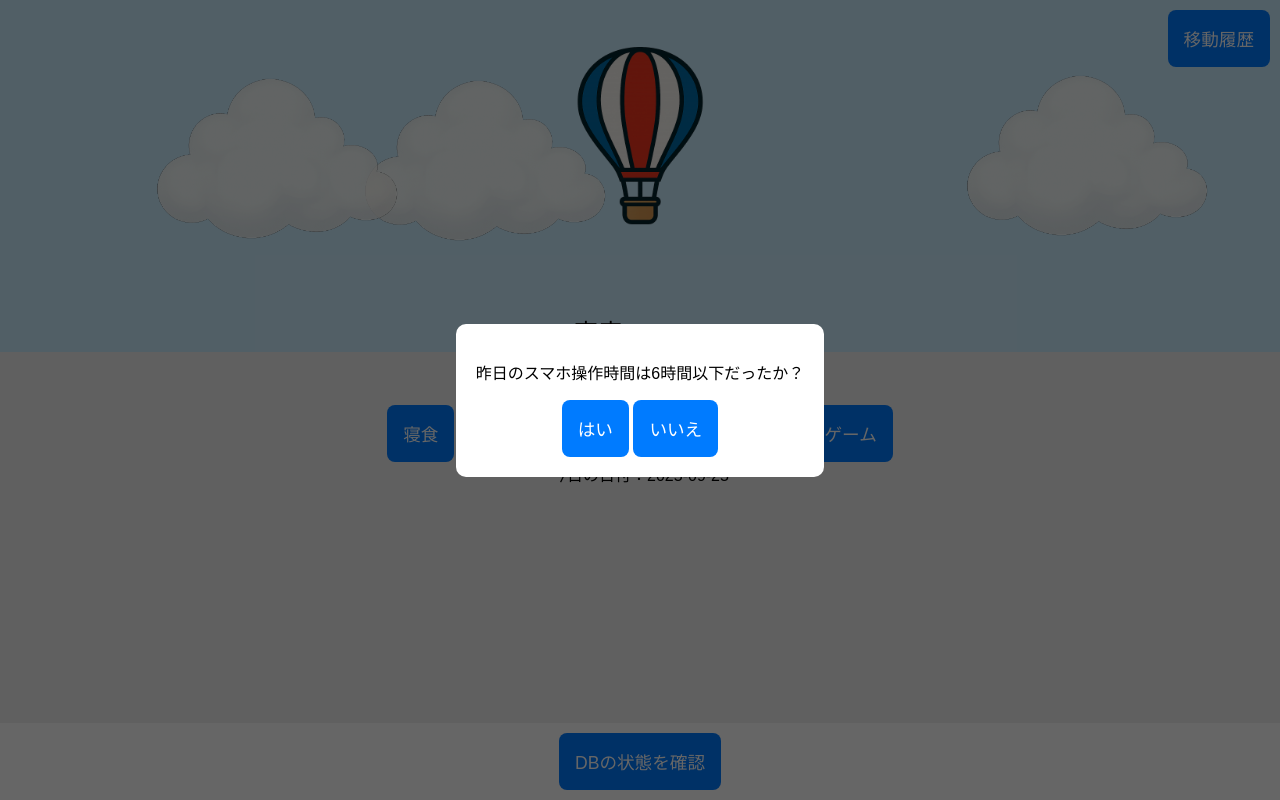
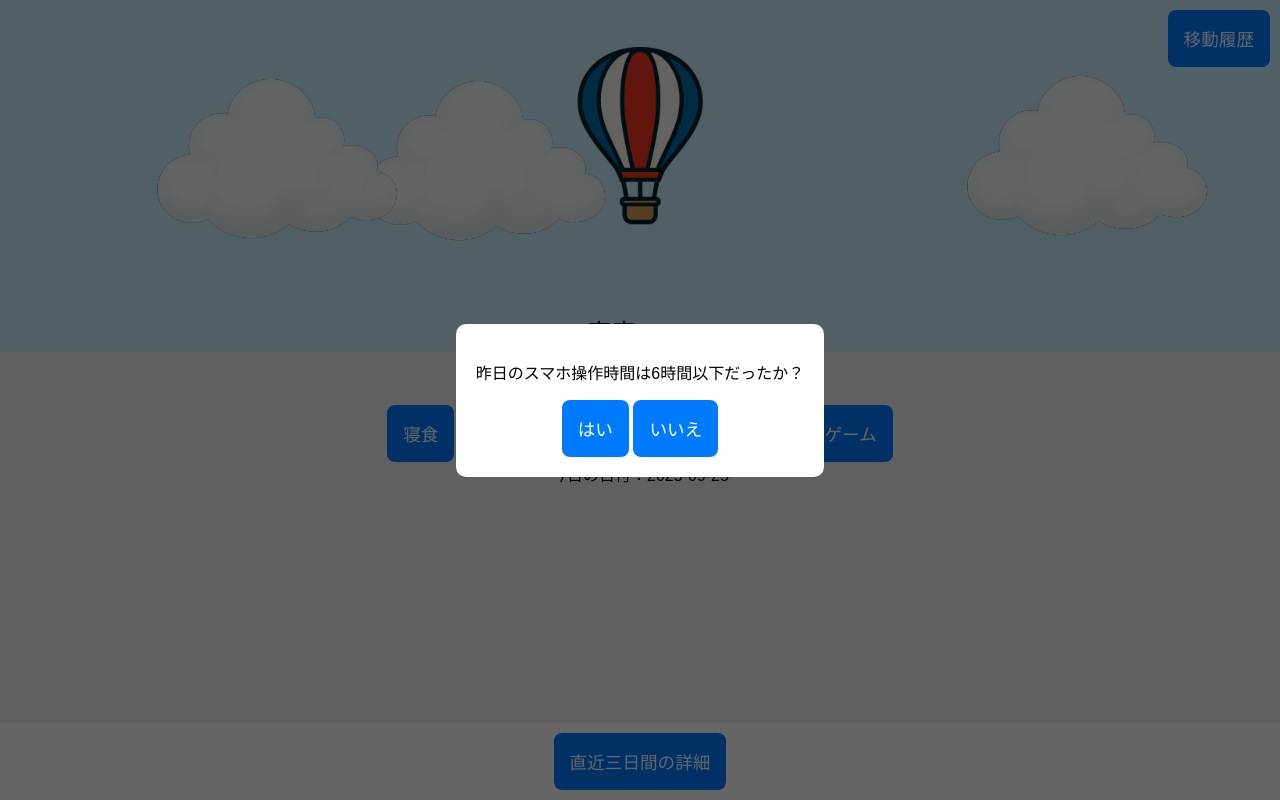
Before and after one commit to HirotoKing/schedule_app, a Flask app: page / in a window 1280 px wide. Run offline with Flask 3, Linux system fonts and the light colour scheme; data that the repository does not hold is empty; some libraries are stand-ins or nearby versions.

Commit message:
勝手に100m加算するバグを中止

```diff
--- a/static/script.js
+++ b/static/script.js
@@ -446,7 +446,7 @@ function checkDB() {
       const data = await res.json();
 
       if (Array.isArray(data)) {
-        let cumulative = 100;
+        let cumulative = 0;
         for (const d of data) {
             cumulative += d.height_change;
         }
--- a/templates/index.html
+++ b/templates/index.html
@@ -52,7 +52,7 @@
 
   <!-- デバッグ用: DB状態表示ボタン -->
   <div style="text-align:center; margin-top: 10px;">
-    <button onclick="checkDB()">DBの状態を確認</button>
+    <button onclick="checkDB()">直近三日間の詳細</button>
     <div id="dbStatus" style="white-space: pre-wrap; font-size: 0.9em; color: #333; margin-top: 10px;"></div>
   </div>
 
```
